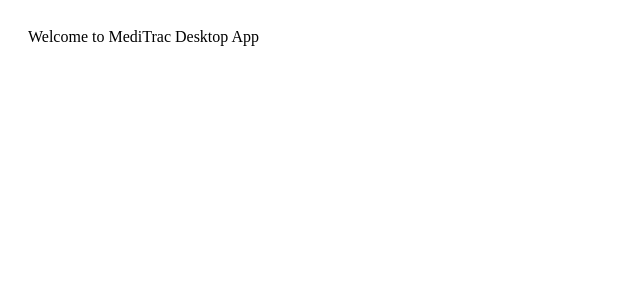
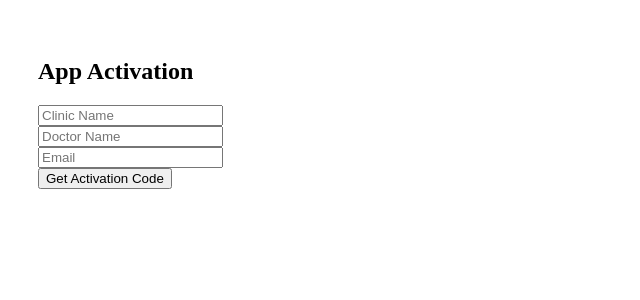
Before and after one commit to aitscsmcoe/meditracwebapp, a React (Vite) app: page / in a window 1280 px wide. Shown: the top 300 px of the page, without its empty margins (0-640 px from the left). Built offline with nearby package versions, Linux system fonts and the light colour scheme.

Commit message:
feat: added ActivationPage and setup React Router for MediTrac app

```diff
--- a/index.html
+++ b/index.html
@@ -1,5 +1,11 @@
-<!doctype html>
-<html>
-  <head><meta charset="utf-8"/><title>MediTrac</title></head>
-  <body><div id="root"></div><script type="module" src="/src/renderer/main.jsx"></script></body>
+<!DOCTYPE html>
+<html lang="en">
+  <head>
+    <meta charset="UTF-8" />
+    <title>MediTrac</title>
+  </head>
+  <body>
+    <div id="root"></div>
+    <script type="module" src="/src/renderer/main.jsx"></script>
+  </body>
 </html>
--- a/src/renderer/App.jsx
+++ b/src/renderer/App.jsx
@@ -1,4 +1,24 @@
-import React from "react";
+import React, { useState } from "react";
+import { BrowserRouter, Routes, Route } from "react-router-dom";
+import ActivationPage from "./pages/ActivationPage";
+import DoctorRegisterPage from "./pages/DoctorRegisterPage";
+import DashboardPage from "./pages/DashboardPage";
+
 export default function App() {
-  return <div style={{padding:20}}>Welcome to MediTrac Desktop App</div>;
+  const [isActivated, setIsActivated] = useState(false);
+
+  return (
+    <BrowserRouter>
+      <Routes>
+        {!isActivated ? (
+          <Route path="*" element={<ActivationPage setIsActivated={setIsActivated} />} />
+        ) : (
+          <>
+            <Route path="/register" element={<DoctorRegisterPage />} />
+            <Route path="/dashboard" element={<DashboardPage />} />
+          </>
+        )}
+      </Routes>
+    </BrowserRouter>
+  );
 }
--- a/src/renderer/main.jsx
+++ b/src/renderer/main.jsx
@@ -1,7 +1,9 @@
 import React from "react";
 import { createRoot } from "react-dom/client";
-import { BrowserRouter } from "react-router-dom";
 import App from "./App";
+
 createRoot(document.getElementById("root")).render(
-  <React.StrictMode><BrowserRouter><App/></BrowserRouter></React.StrictMode>
+  <React.StrictMode>
+    <App />
+  </React.StrictMode>
 );
--- /dev/null
+++ b/src/renderer/pages/ActivationPage.jsx
@@ -0,0 +1,42 @@
+import React, { useState } from "react";
+import { collection, addDoc } from "firebase/firestore";
+import { adminDb } from "../services/firebaseAdmin";
+
+export default function ActivationPage({ setIsActivated }) {
+  const [clinicName, setClinicName] = useState("");
+  const [doctorName, setDoctorName] = useState("");
+  const [email, setEmail] = useState("");
+  const [submitted, setSubmitted] = useState(false);
+
+  const handleSubmit = async (e) => {
+    e.preventDefault();
+    await addDoc(collection(adminDb, "ActivationRequests"), {
+      clinicName,
+      doctorName,
+      email,
+      requestDate: new Date().toISOString(),
+      status: "Pending"
+    });
+    setSubmitted(true);
+  };
+
+  if (submitted)
+    return (
+      <div style={{ padding: 30 }}>
+        <h2>Activation Request Sent ✅</h2>
+        <p>Contact your app provider for the activation code.</p>
+      </div>
+    );
+
+  return (
+    <div style={{ padding: 30 }}>
+      <h2>App Activation</h2>
+      <form onSubmit={handleSubmit}>
+        <input placeholder="Clinic Name" value={clinicName} onChange={(e) => setClinicName(e.target.value)} /><br />
+        <input placeholder="Doctor Name" value={doctorName} onChange={(e) => setDoctorName(e.target.value)} /><br />
+        <input placeholder="Email" value={email} onChange={(e) => setEmail(e.target.value)} /><br />
+        <button type="submit">Get Activation Code</button>
+      </form>
+    </div>
+  );
+}
```
Also changed, not shown: electron-main.js (+14 -10 lines), package.json (+20 -14 lines), src/renderer/pages/DashboardPage.jsx (added), src/renderer/pages/DoctorRegisterPage.jsx (added), src/renderer/pages/LoginPage.jsx (added), 1 other file (tests, documents, lock files or other folders).
